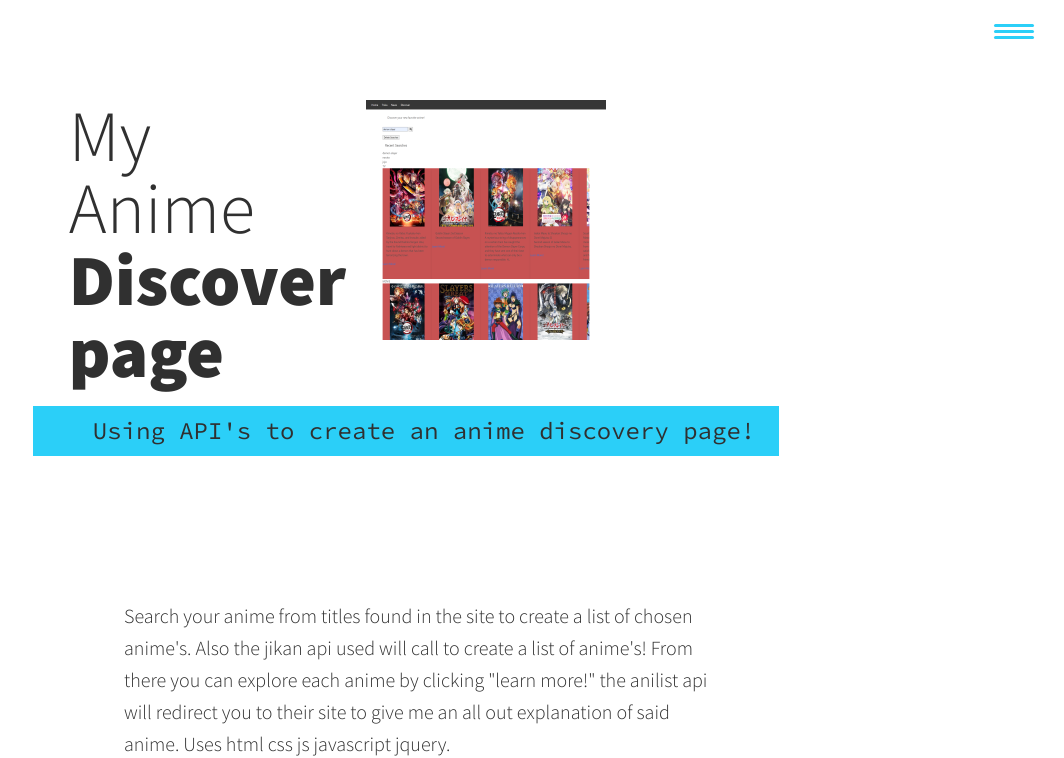
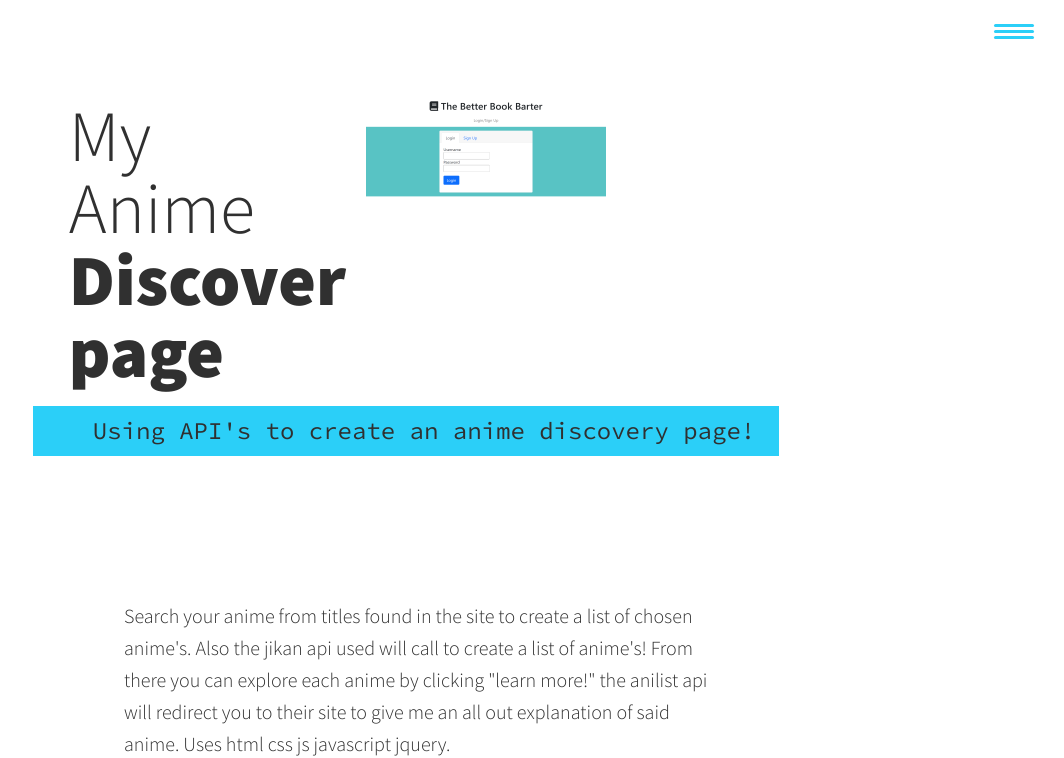
Before and after one commit to JudeCollins/Jude-Collins-Portfolio, a plain HTML site: page portfolio-item4.html in a window 1280 px wide. Shown: the top 758 px of the page, without its empty margins (216-1280 px from the left). Drawn offline with nearby package versions, Linux system fonts and the light colour scheme; a script that the page names is missing.

Commit message:
setting up new card

```diff
--- a/portfolio-item4.html
+++ b/portfolio-item4.html
@@ -17,7 +17,7 @@
                 My Anime <strong>Discover page</strong>
             </h1>
             <p class="section__subtitle section__subtitle--intro">Using API's to create an anime discovery page!</p>
-            <img src="assets/jude anime disc page small.png" alt="" class="intro__img">
+            <img src="assets/the-better-book-barter.herokuapp.com_login.small.png" alt="" class="intro__img">
         </section>
 
         <div class="portfolio-item-individual">
```
Also changed, not shown: index.html (+1 -1 lines), assets/loginpagejudecproject2.png (added), assets/the-better-book-barter.herokuapp.com_login.png (deleted), assets/the-better-book-barter.herokuapp.com_login.small.png (added).
